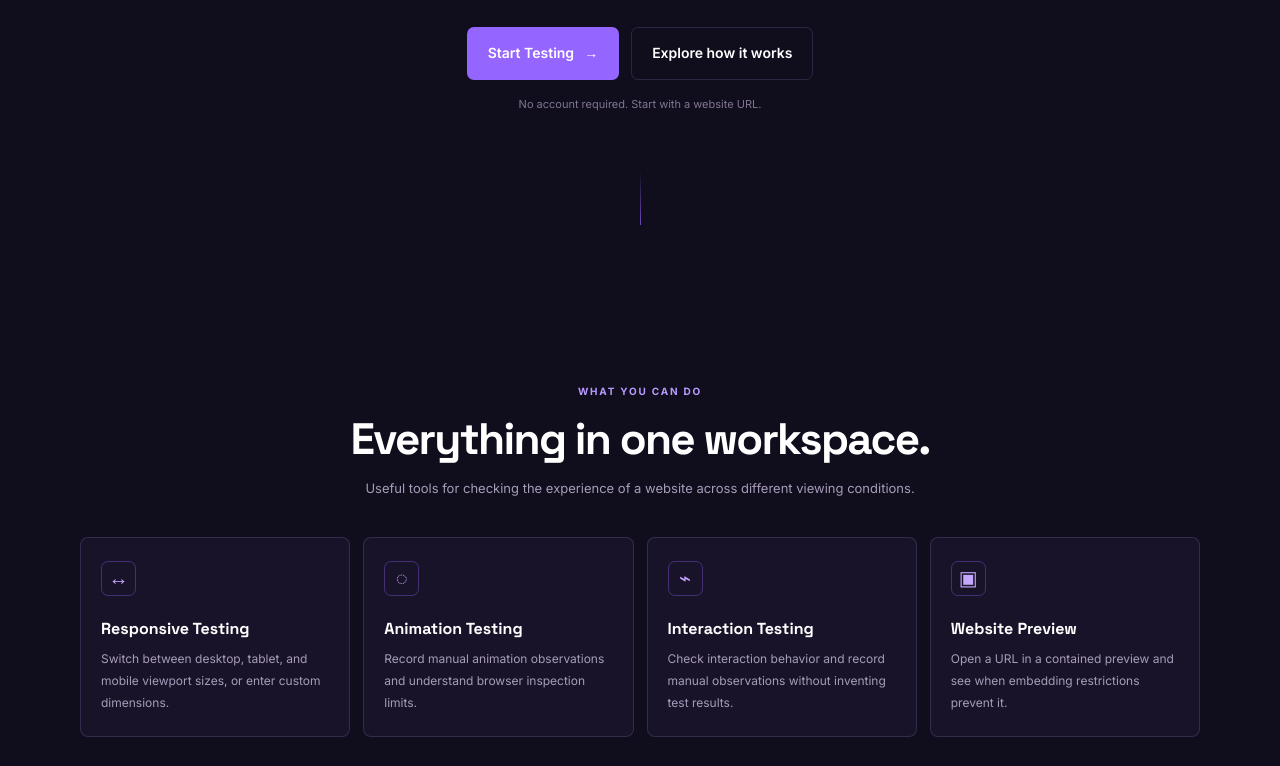
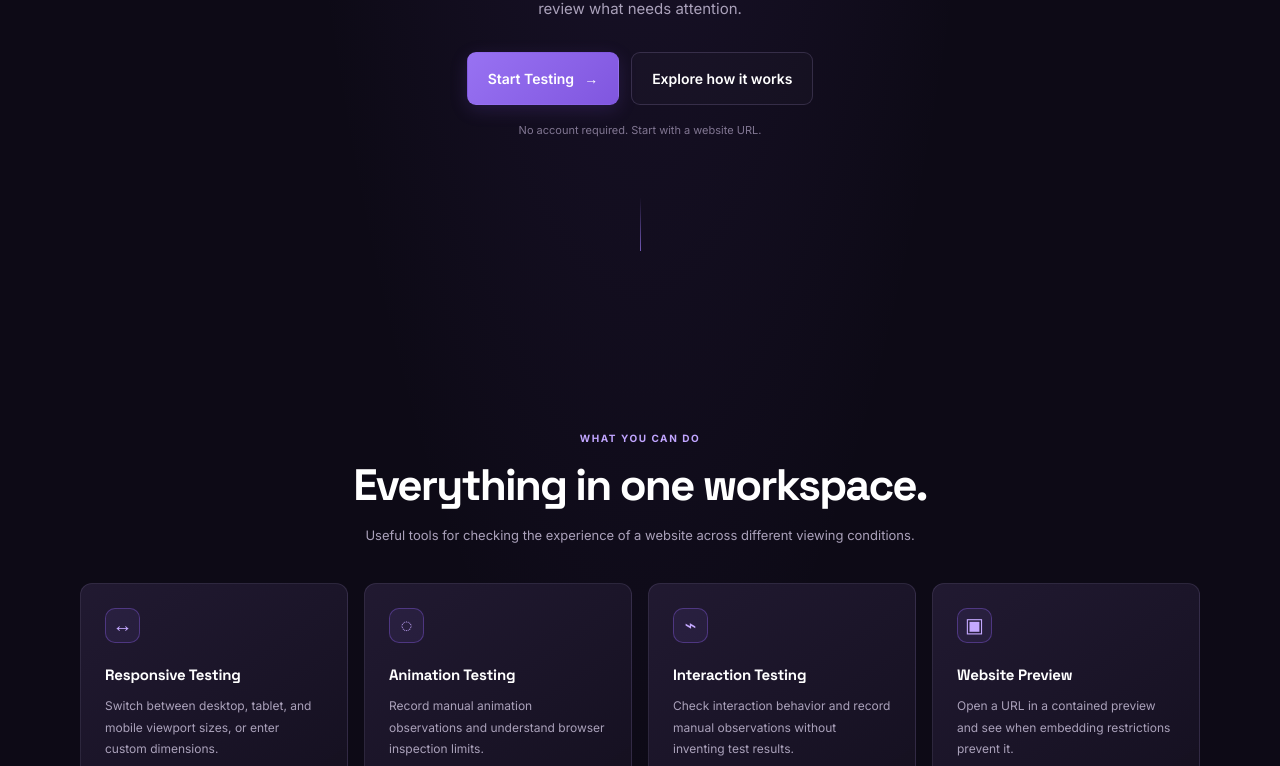
Before and after one commit to rifaladitya289/WebMotion, a plain HTML site: page index.html in a window 1280 px wide. Shown: the part 519-1285 px from the top of the page. Drawn offline with Linux system fonts and the light colour scheme.

Commit message:
Load refined UI design layer

```diff
--- a/index.html
+++ b/index.html
@@ -13,6 +13,7 @@
   <link rel="stylesheet" href="css/landing.css">
   <link rel="stylesheet" href="css/workspace.css">
   <link rel="stylesheet" href="css/responsive.css">
+  <link rel="stylesheet" href="css/polish.css">
 </head>
 <body>
   <div class="app-shell">
```
